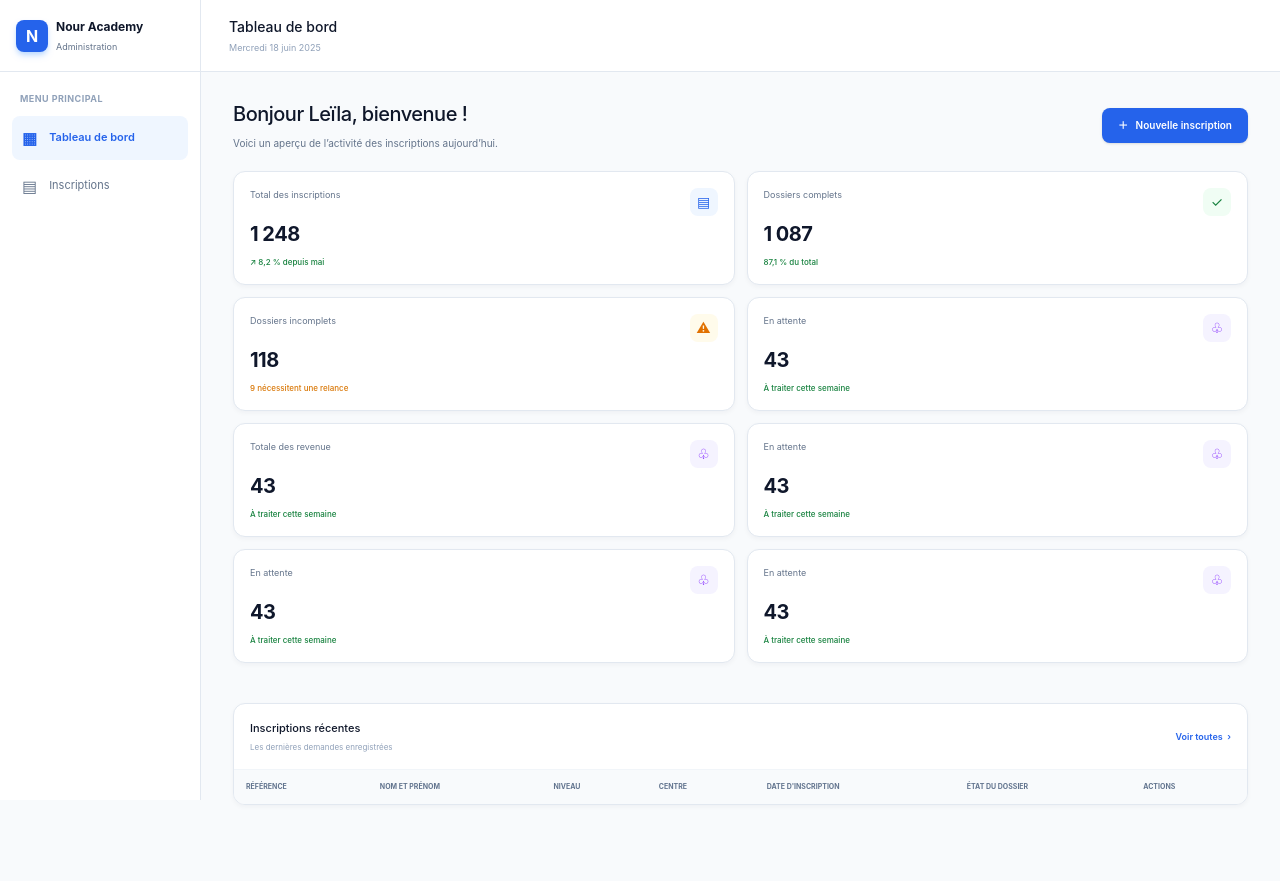
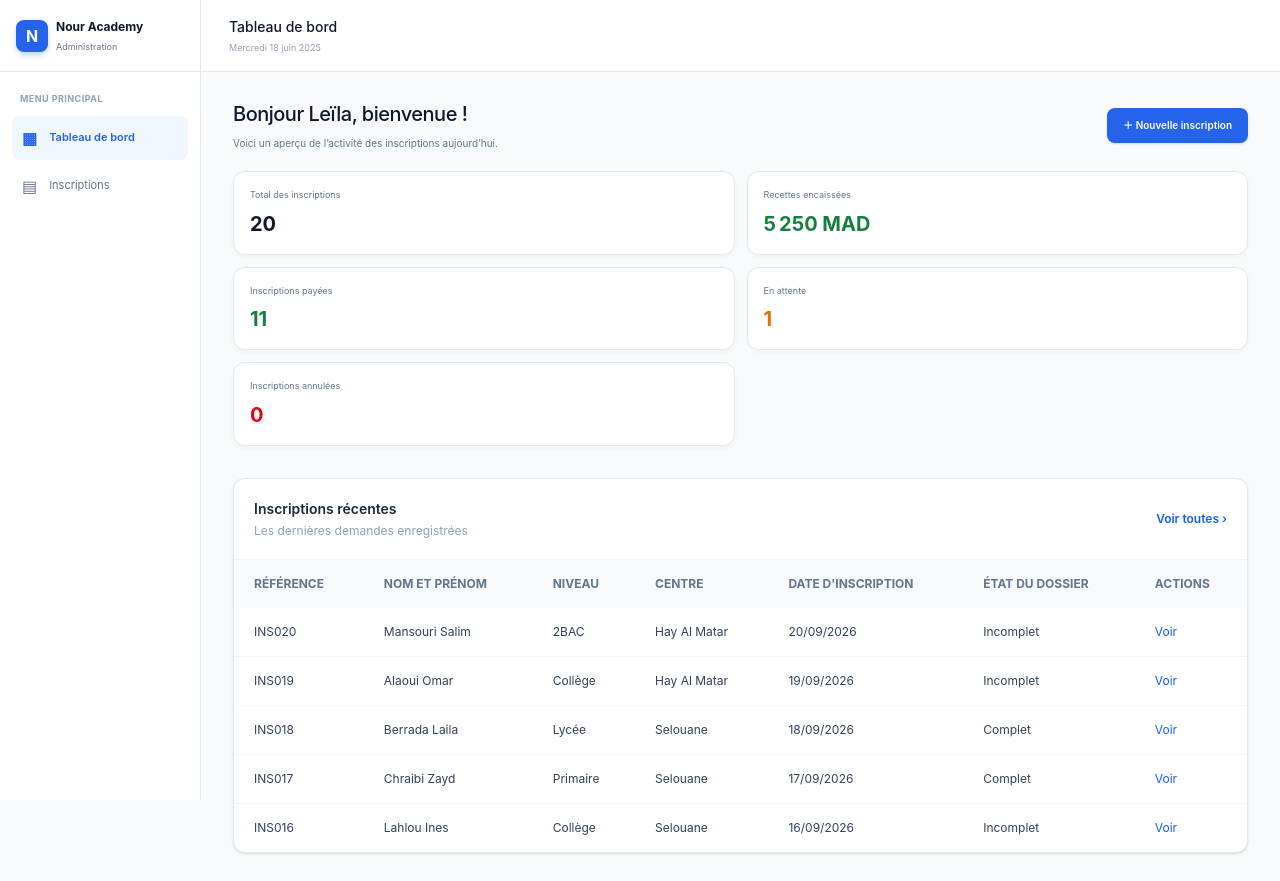
Before and after one commit to yassirBENJABBOR/Nour-Academy-P2, a website built with Vite: page secretaria.html in a window 1280 px wide. Before the commit the page ends 833 px from the top, so only its background shows below. Built offline with nearby package versions, Linux system fonts and the light colour scheme.

Commit message:
modification de dashboard

```diff
--- a/js/dashboard.js
+++ b/js/dashboard.js
@@ -0,0 +1,83 @@
+
+import { centres, cours, getEleves, getInscriptions } from "./data.js";
+
+const totalInscrits = document.querySelector("#total-inscrits");
+const inscriptionsPayeesElement = document.querySelector("#total-payee");
+const inscriptionsAttenteElement = document.querySelector("#total-attente");
+const inscriptionsAnnuleesElement = document.querySelector("#total-annulee");
+const recettesElement = document.querySelector("#total-recettes");
+const tableauRecent = document.querySelector("#recentRows");
+
+const inscriptions = getInscriptions();
+const eleves = getEleves();
+
+totalInscrits.textContent = inscriptions.length;
+
+const inscriptionsPayees = inscriptions.filter((inscription) => {
+    const coursChoisi = cours.find((course) => {
+        return course.id === inscription.coursId;
+    });
+
+    return coursChoisi && Number(inscription.montantPaye) >= coursChoisi.prix;
+});
+
+inscriptionsPayeesElement.textContent = inscriptionsPayees.length;
+
+const inscriptionsEnAttente = inscriptions.filter((inscription) => {
+    return Number(inscription.montantPaye) === 0;
+});
+
+inscriptionsAttenteElement.textContent = inscriptionsEnAttente.length;
+
+const recettes = inscriptions.reduce((total, inscription) => {
+    return total + Number(inscription.montantPaye);
+}, 0);
+
+recettesElement.textContent = recettes.toLocaleString("fr-FR") + " MAD";
+
+const inscriptionsAnnulees = inscriptions.filter((inscription) => {
+    return inscription.statut === "Annulée";
+});
+
+inscriptionsAnnuleesElement.textContent = inscriptionsAnnulees.length;
+
+inscriptions.sort((a, b) => new Date(b.date) - new Date(a.date));
+
+const cinqInscriptions = inscriptions.slice(0, 5);
+
+tableauRecent.innerHTML = "";
+
+cinqInscriptions.forEach((inscription) => {
+
+    const eleve = eleves.find((e) => e.id === inscription.eleveId);
+    const centre = centres.find((c) => c.id === inscription.centreId);
+
+    let etat = "Incomplet";
+
+    if (inscription.documentsManquants.length === 0) {
+        etat = "Complet";
+    }
+
+    const dateAffichee = new Date(inscription.date + "T00:00:00").toLocaleDateString("fr-FR");
+
+    const ligne = document.createElement("tr");
+
+    ligne.className = "hover:bg-slate-50 transition";
+
+    ligne.innerHTML = `
+        <td class="px-5 py-4">${inscription.id}</td>
+        <td class="px-5 py-4">${eleve.nom} ${eleve.prenom}</td>
+        <td class="px-5 py-4">${eleve.niveau}</td>
+        <td class="px-5 py-4">${centre.nom}</td>
+        <td class="px-5 py-4">${dateAffichee}</td>
+        <td class="px-5 py-4">${etat}</td>
+        <td class="px-5 py-4">
+            <button class="btn-details text-blue-600" data-id="${inscription.id}">
+                Voir
+            </button>
+        </td>
+    `;
+
+    tableauRecent.appendChild(ligne);
+
+});
--- a/secretaria.html
+++ b/secretaria.html
@@ -1,5 +1,6 @@
 <!DOCTYPE html>
 <html lang="en">
+
 <head>
   <meta charset="UTF-8">
   <meta name="viewport" content="width=device-width, initial-scale=1.0">
@@ -10,9 +11,12 @@
 <body class="min-h-screen bg-background text-text antialiased">
   <div id="overlay" class="fixed inset-0 z-30 hidden bg-slate-900/30 lg:hidden"></div>
 
-  <aside id="sidebar" class="fixed inset-y-0 left-0 z-40 flex w-[201px] flex-col border-r border-border bg-white lg:translate-x-0">
+  <aside id="sidebar"
+    class="fixed inset-y-0 left-0 z-40 flex w-[201px] flex-col border-r border-border bg-white lg:translate-x-0">
     <div class="flex h-[72px] shrink-0 items-center gap-2 border-b border-border px-4">
-      <div class="flex h-8 w-8 shrink-0 items-center justify-center rounded-lg bg-primary text-base font-bold text-white shadow-md shadow-blue-200">N</div>
+      <div
+        class="flex h-8 w-8 shrink-0 items-center justify-center rounded-lg bg-primary text-base font-bold text-white shadow-md shadow-blue-200">
+        N</div>
       <div class="min-w-0">
         <p class="truncate text-[12px] font-bold text-navy">Nour Academy</p>
         <p class="mt-1 text-[9px] text-muted">Administration</p>
@@ -23,10 +27,12 @@
     <nav class="flex-1 px-3 pt-5">
       <p class="mb-2.5 px-2 text-[9px] font-bold uppercase tracking-wider text-slate-400">Menu principal</p>
       <div class="space-y-1">
-        <button data-page="dashboard" class="nav-link active flex w-full items-center gap-3 rounded-lg px-2.5 py-2.5 text-left text-[11px] text-muted">
+        <button data-page="dashboard"
+          class="nav-link active flex w-full items-center gap-3 rounded-lg px-2.5 py-2.5 text-left text-[11px] text-muted">
           <span class="text-base">▦</span><span>Tableau de bord</span>
         </button>
-        <button data-page="inscriptions" class="nav-link flex w-full items-center gap-3 rounded-lg px-2.5 py-2.5 text-left text-[11px] text-muted hover:bg-background">
+        <button data-page="inscriptions"
+          class="nav-link flex w-full items-center gap-3 rounded-lg px-2.5 py-2.5 text-left text-[11px] text-muted hover:bg-background">
           <span class="text-base">▤</span><span>Inscriptions</span>
         </button>
 
@@ -38,7 +44,8 @@
   <div class="min-h-screen lg:ml-[201px]">
     <header class="flex min-h-[72px] items-center justify-between gap-3 border-b border-border bg-white px-4 sm:px-7">
       <div class="flex items-center gap-3">
-        <button id="openMenu" class="rounded-lg border border-border px-2.5 py-1.5 text-sm text-muted lg:hidden" aria-label="Ouvrir le menu">☰</button>
+        <button id="openMenu" class="rounded-lg border border-border px-2.5 py-1.5 text-sm text-muted lg:hidden"
+          aria-label="Ouvrir le menu">☰</button>
         <div>
           <p id="topTitle" class="text-sm font-medium text-navy">Tableau de bord</p>
           <p class="mt-1 text-[9px] text-slate-400">Mercredi 18 juin 2025</p>
@@ -54,75 +61,87 @@
             <h1 class="text-lg font-medium tracking-tight text-navy sm:text-xl">Bonjour Leïla, bienvenue !</h1>
             <p class="mt-2 text-[10px] text-muted">Voici un aperçu de l’activité des inscriptions aujourd’hui.</p>
           </div>
-          <button data-action="new-registration" class="rounded-lg bg-primary px-4 py-2.5 text-[10px] font-semibold text-white shadow-sm transition hover:bg-primary-hover">＋ &nbsp; Nouvelle inscription</button>
+
+          <button data-action="new-registration"
+            class="rounded-lg bg-primary px-4 py-2.5 text-[10px] font-semibold text-white shadow-sm transition hover:bg-primary-hover">＋
+            Nouvelle inscription</button>
         </div>
 
         <div class="grid grid-cols-1 gap-3 sm:grid-cols-2 2xl:grid-cols-4">
           <article class="rounded-xl border border-border bg-white p-4 shadow-card">
-            <div class="flex items-start justify-between"><p class="text-[9px] text-muted">Total des inscriptions</p><span class="flex h-7 w-7 items-center justify-center rounded-lg bg-blue-50 text-sm text-primary">▤</span></div>
-            <p class="mt-1 text-xl font-bold tracking-tight text-slate-900">1 248</p><p class="mt-2 text-[8px] font-medium text-success">↗ 8,2 % depuis mai</p>
+            <p class="text-[9px] text-muted">Total des inscriptions</p>
+            <p id="total-inscrits" class="mt-2 text-xl font-bold text-slate-900">0</p>
           </article>
+
           <article class="rounded-xl border border-border bg-white p-4 shadow-card">
-            <div class="flex items-start justify-between"><p class="text-[9px] text-muted">Dossiers complets</p><span class="flex h-7 w-7 items-center justify-center rounded-lg bg-green-50 text-sm text-success">✓</span></div>
-            <p class="mt-1 text-xl font-bold tracking-tight text-slate-900">1 087</p><p class="mt-2 text-[8px] font-medium text-success">87,1 % du total</p>
+            <p class="text-[9px] text-muted">Recettes encaissées</p>
+            <p id="total-recettes" class="mt-2 text-xl font-bold text-success">0 MAD</p>
           </article>
+
           <article class="rounded-xl border border-border bg-white p-4 shadow-card">
-            <div class="flex items-start justify-between"><p class="text-[9px] text-muted">Dossiers incomplets</p><span class="flex h-7 w-7 items-center justify-center rounded-lg bg-amber-50 text-sm text-amber-600">⚠</span></div>
-            <p class="mt-1 text-xl font-bold tracking-tight text-slate-900">118</p><p class="mt-2 text-[8px] font-medium text-warning">9 nécessitent une relance</p>
+            <p class="text-[9px] text-muted">Inscriptions payées</p>
+            <p id="total-payee" class="mt-2 text-xl font-bold text-success">0</p>
           </article>
+
           <article class="rounded-xl border border-border bg-white p-4 shadow-card">
-            <div class="flex items-start justify-between"><p class="text-[9px] text-muted">En attente</p><span class="flex h-7 w-7 items-center justify-center rounded-lg bg-violet-50 text-sm text-violet-600">♧</span></div>
-            <p class="mt-1 text-xl font-bold tracking-tight text-slate-900">43</p><p class="mt-2 text-[8px] font-medium text-success">À traiter cette semaine</p>
+            <p class="text-[9px] text-muted">En attente</p>
+            <p id="total-attente" class="mt-2 text-xl font-bold text-amber-600">0</p>
           </article>
+
           <article class="rounded-xl border border-border bg-white p-4 shadow-card">
-            <div class="flex items-start justify-between"><p class="text-[9px] text-muted">Totale des revenue</p><span class="flex h-7 w-7 items-center justify-center rounded-lg bg-violet-50 text-sm text-violet-600">♧</span></div>
-            <p class="mt-1 text-xl font-bold tracking-tight text-slate-900">43</p><p class="mt-2 text-[8px] font-medium text-success">À traiter cette semaine</p>
+            <p class="text-[9px] text-muted">Inscriptions annulées</p>
+            <p id="total-annulee" class="mt-2 text-xl font-bold text-red-600">0</p>
           </article>
-          <article class="rounded-xl border border-border bg-white p-4 shadow-card">
-            <div class="flex items-start justify-between"><p class="text-[9px] text-muted">En attente</p><span class="flex h-7 w-7 items-center justify-center rounded-lg bg-violet-50 text-sm text-violet-600">♧</span></div>
-            <p class="mt-1 text-xl font-bold tracking-tight text-slate-900">43</p><p class="mt-2 text-[8px] font-medium text-success">À traiter cette semaine</p>
-          </article>
-          <article class="rounded-xl border border-border bg-white p-4 shadow-card">
-            <div class="flex items-start justify-between"><p class="text-[9px] text-muted">En attente</p><span class="flex h-7 w-7 items-center justify-center rounded-lg bg-violet-50 text-sm text-violet-600">♧</span></div>
-            <p class="mt-1 text-xl font-bold tracking-tight text-slate-900">43</p><p class="mt-2 text-[8px] font-medium text-success">À traiter cette semaine</p>
-          </article>
-          <article class="rounded-xl border border-border bg-white p-4 shadow-card">
-            <div class="flex items-start justify-between"><p class="text-[9px] text-muted">En attente</p><span class="flex h-7 w-7 items-center justify-center rounded-lg bg-violet-50 text-sm text-violet-600">♧</span></div>
-            <p class="mt-1 text-xl font-bold tracking-tight text-slate-900">43</p><p class="mt-2 text-[8px] font-medium text-success">À traiter cette semaine</p>
-          </article>
+
         </div>
 
-        <div class="mx-auto mt-10  overflow-hidden rounded-xl border border-border bg-white shadow-card">
-          <div class="flex items-center justify-between border-b border-slate-100 px-4 py-4">
-            <div><h2 class="text-[11px] font-medium text-navy">Inscriptions récentes</h2><p class="mt-1 text-[8px] text-slate-400">Les dernières demandes enregistrées</p></div>
-            <button data-page="inscriptions" class="text-[9px] font-semibold text-primary hover:underline">Voir toutes &nbsp;›</button>
+
+        <div class="mt-8 overflow-hidden rounded-xl border border-slate-200 bg-white shadow-sm">
+          <div class="flex items-center justify-between border-b border-slate-100 px-5 py-5">
+            <div>
+              <h2 class="text-sm font-semibold text-slate-800">Inscriptions récentes</h2>
+              <p class="mt-1 text-xs text-slate-400">Les dernières demandes enregistrées</p>
             </div>
-          <div class="table-wrap">
-            <table class="w-full border-collapse text-left">
-              <thead class="bg-[#F8FAFC] text-[7px] font-semibold uppercase text-slate-500">
-                <tr><th class="px-3 py-3">Référence</th><th class="px-3 py-3">Nom et prénom</th><th class="px-3 py-3">Niveau</th><th class="px-3 py-3">Centre</th><th class="px-3 py-3">Date d'inscription</th><th class="px-3 py-3">État du dossier</th><th class="px-3 py-3">Actions</th></tr>
+
+            <button data-page="inscriptions" class="text-xs font-semibold text-blue-600 hover:underline">Voir toutes ›</button>
+          </div>
+
+          <div class="overflow-x-auto">
+            <table class="w-full text-left">
+              <thead class="bg-slate-50">
+                <tr class="text-xs font-semibold uppercase text-slate-500">
+                  <th class="px-5 py-4">Référence</th>
+                  <th class="px-5 py-4">Nom et prénom</th>
+                  <th class="px-5 py-4">Niveau</th>
+                  <th class="px-5 py-4">Centre</th>
+                  <th class="px-5 py-4">Date d'inscription</th>
+                  <th class="px-5 py-4">État du dossier</th>
+                  <th class="px-5 py-4">Actions</th>
+                </tr>
               </thead>
-              <tbody id="recentRows" class="divide-y divide-slate-100 text-[8px]">
-
-              </tbody>
+              <tbody id="recentRows" class="divide-y divide-slate-100 text-xs text-slate-700"></tbody>
             </table>
           </div>
         </div>
       </section>
 
+
+
       <section id="page-inscriptions" class="page">
         <div class="mb-6 flex flex-wrap items-center justify-between gap-3">
-          <div><h1 class="text-xl font-semibold text-navy">Inscriptions</h1><p class="mt-2 text-xs text-muted">Consultez et gérez toutes les demandes d'inscription.</p></div>
-          <button id="new-inscri" data-action="new-registration" class="rounded-lg bg-primary px-4 py-2.5 text-xs font-semibold text-white hover:bg-primary-hover">＋ Nouvelle inscription</button>
+          <div>
+            <h1 class="text-xl font-semibold text-navy">Inscriptions</h1>
+            <p class="mt-2 text-xs text-muted">Consultez et gérez toutes les demandes d'inscription.</p>
+          </div>
+          <button id="new-inscri" data-action="new-registration"
+            class="rounded-lg bg-primary px-4 py-2.5 text-xs font-semibold text-white hover:bg-primary-hover">＋ Nouvelle
+            inscription</button>
         </div>
         <div class="mb-4 flex flex-wrap gap-3 rounded-xl border border-border bg-white p-4 shadow-card">
 
-          <input
-            id="registrationSearch"
-            type="text"
+          <input id="registrationSearch" type="text"
             class="min-w-[180px] flex-1 rounded-lg border border-border px-3 py-2 text-xs"
-            placeholder="Rechercher par nom ou téléphone..."
-          >
+            placeholder="Rechercher par nom ou téléphone...">
 
           <select id="statusFilter" class="rounded-lg border border-border bg-white px-3 py-2 text-xs">
             <option value="">Tous les dossiers</option>
@@ -162,20 +181,14 @@
                   <th class="px-4 py-3">Actions</th>
                 </tr>
               </thead>
-              <tbody id="allRows" class="divide-y divide-slate-100">
+              <tbody id="allRows" class="divide-y divide-slate-100"></tbody>
 
-
-              </tbody>
             </table>
-
           </div>
         </div>
       </section>
 
-
-
-      <div id="newRegistrationModal"
-          class="hidden fixed inset-0 z-50 flex items-center justify-center bg-black/50 p-4">
+      <div id="newRegistrationModal" class="hidden fixed inset-0 z-50 flex items-center justify-center bg-black/50 p-4">
 
         <div class="max-h-[90vh] w-full max-w-3xl overflow-y-auto rounded-xl bg-white p-6">
 
@@ -185,8 +198,7 @@
               <p class="text-xs text-muted">Ajouter un nouvel élève et son inscription.</p>
             </div>
 
-            <button type="button" id="closeNewRegistration"
-                    class="text-xl text-slate-500">✕</button>
+            <button type="button" id="closeNewRegistration" class="text-xl text-slate-500">✕</button>
           </div>
 
           <form id="newRegistrationForm">
@@ -195,16 +207,13 @@
 
             <div class="mb-5 grid grid-cols-1 gap-3 md:grid-cols-2">
 
-              <input id="new-eleve-nom" type="text" required
-                    placeholder="Nom de l'élève"
+              <input id="new-eleve-nom" type="text" required placeholder="Nom de l'élève"
                 class="rounded-lg border border-border p-3 text-sm">
 
-              <input id="new-eleve-prenom" type="text" required
-                    placeholder="Prénom de l'élève"
+              <input id="new-eleve-prenom" type="text" required placeholder="Prénom de l'élève"
                 class="rounded-lg border border-border p-3 text-sm">
 
-              <select id="new-eleve-niveau" required
-                      class="rounded-lg border border-border p-3 text-sm">
+              <select id="new-eleve-niveau" required class="rounded-lg border border-border p-3 text-sm">
                 <option value="">Choisir le niveau</option>
                 <option value="Primaire">Primaire</option>
                 <option value="Collège">Collège</option>
@@ -218,20 +227,16 @@
 
             <div class="mb-5 grid grid-cols-1 gap-3 md:grid-cols-2">
 
-              <input id="new-parent-nom" type="text" required
-                    placeholder="Nom du parent"
+              <input id="new-parent-nom" type="text" required placeholder="Nom du parent"
                 class="rounded-lg border border-border p-3 text-sm">
 
-              <input id="new-parent-prenom" type="text" required
-                    placeholder="Prénom du parent"
+              <input id="new-parent-prenom" type="text" required placeholder="Prénom du parent"
                 class="rounded-lg border border-border p-3 text-sm">
 
-              <input id="new-parent-telephone" type="tel" required
-                    placeholder="Téléphone"
+              <input id="new-parent-telephone" type="tel" required placeholder="Téléphone"
                 class="rounded-lg border border-border p-3 text-sm">
 
-              <input id="new-parent-email" type="email"
-                    placeholder="Email (facultatif)"
+              <input id="new-parent-email" type="email" placeholder="Email (facultatif)"
                 class="rounded-lg border border-border p-3 text-sm">
 
             </div>
@@ -240,25 +245,20 @@
 
             <div class="mb-5 grid grid-cols-1 gap-3 md:grid-cols-2">
 
-              <select id="new-inscription-centre" required
-                      class="rounded-lg border border-border p-3 text-sm">
+              <select id="new-inscription-centre" required class="rounded-lg border border-border p-3 text-sm">
                 <option value="">Choisir le centre</option>
               </select>
 
-              <select id="new-inscription-cours" required
-                      class="rounded-lg border border-border p-3 text-sm">
+              <select id="new-inscription-cours" required class="rounded-lg border border-border p-3 text-sm">
                 <option value="">Choisir le cours</option>
               </select>
 
-              <input id="new-inscription-date" type="date" required
-                    class="rounded-lg border border-border p-3 text-sm">
+              <input id="new-inscription-date" type="date" required class="rounded-lg border border-border p-3 text-sm">
 
-              <input id="new-inscription-prix" type="number" readonly
-                    placeholder="Prix du cours"
+              <input id="new-inscription-prix" type="number" readonly placeholder="Prix du cours"
                 class="rounded-lg border border-border bg-slate-100 p-3 text-sm">
 
-              <input id="new-inscription-paye" type="number" min="0" value="0" required
-                    placeholder="Montant payé (MAD)"
+              <input id="new-inscription-paye" type="number" min="0" value="0" required placeholder="Montant payé (MAD)"
                 class="rounded-lg border border-border p-3 text-sm">
 
             </div>
@@ -296,8 +296,7 @@
                 Annuler
               </button>
 
-              <button type="submit"
-                      class="rounded-lg bg-primary px-5 py-2 text-sm font-semibold text-white">
+              <button type="submit" class="rounded-lg bg-primary px-5 py-2 text-sm font-semibold text-white">
                 Enregistrer l'inscription
               </button>
 
@@ -324,19 +323,14 @@
           <label for="mod-date" class="mb-1 block text-sm font-medium">
             Date d'inscription
           </label>
-        <input
-          type="date"
-          id="mod-date"
-          class="w-full rounded-lg border border-slate-300 p-2"
-        >
+          <input type="date" id="mod-date" class="w-full rounded-lg border border-slate-300 p-2">
         </div>
         <div>
           <label for="mod-etat" class="mb-2 block text-sm font-medium">
             État du dossier
           </label>
 
-        <select id="mod-etat"
-                class="w-full rounded-lg border border-slate-300 p-2">
+          <select id="mod-etat" class="w-full rounded-lg border border-slate-300 p-2">
             <option value="Complet">Complet</option>
             <option value="Incomplet">Incomplet</option>
           </select>
@@ -346,13 +340,7 @@
             Montant payé (MAD)
           </label>
 
-        <input
-          type="number"
-          id="mod-prix"
-          min="0"
-          class="w-full rounded-lg border border-slate-300 p-2"
-          required
-        >
+          <input type="number" id="mod-prix" min="0" class="w-full rounded-lg border border-slate-300 p-2" required>
         </div>
 
         <div class="flex gap-2 md:col-span-2">
@@ -372,12 +360,20 @@
 
   <dialog id="formDialog" class="w-[calc(100%-2rem)] max-w-md rounded-xl p-0 shadow-2xl backdrop:bg-slate-900/40">
     <form id="genericForm" class="p-5">
-      <div class="mb-5 flex items-center justify-between"><h2 id="dialogTitle" class="font-semibold text-navy">Nouvel élément</h2><button type="button" id="dialogClose" class="rounded-lg px-2 py-1 text-muted hover:bg-slate-100">✕</button></div>
+      <div class="mb-5 flex items-center justify-between">
+        <h2 id="dialogTitle" class="font-semibold text-navy">Nouvel élément</h2><button type="button" id="dialogClose"
+          class="rounded-lg px-2 py-1 text-muted hover:bg-slate-100">✕</button>
+      </div>
       <div id="dialogFields" class="space-y-4"></div>
-      <div class="mt-6 flex justify-end gap-2"><button type="button" id="dialogCancel" class="rounded-lg border border-border px-4 py-2 text-xs text-muted">Annuler</button><button class="rounded-lg bg-primary px-4 py-2 text-xs font-semibold text-white hover:bg-primary-hover">Ajouter</button></div>
+      <div class="mt-6 flex justify-end gap-2"><button type="button" id="dialogCancel"
+          class="rounded-lg border border-border px-4 py-2 text-xs text-muted">Annuler</button><button
+          class="rounded-lg bg-primary px-4 py-2 text-xs font-semibold text-white hover:bg-primary-hover">Ajouter</button>
+      </div>
     </form>
   </dialog>
-  <div id="toast" class="fixed bottom-5 right-5 z-50 hidden max-w-sm rounded-lg bg-navy px-4 py-3 text-xs text-white shadow-lg" role="status"></div>
+  <div id="toast"
+    class="fixed bottom-5 right-5 z-50 hidden max-w-sm rounded-lg bg-navy px-4 py-3 text-xs text-white shadow-lg"
+    role="status"></div>
 
   <script type="module" src="./js/main.js"></script>
   <script type="module" src="./js/inscriptions.js"></script>
```
Also changed, not shown: index.html (+4 -2 lines), js/data.js (+12 -4 lines), js/login.js (+14 -4 lines). Lines whose indentation alone changed are shown as unchanged.
